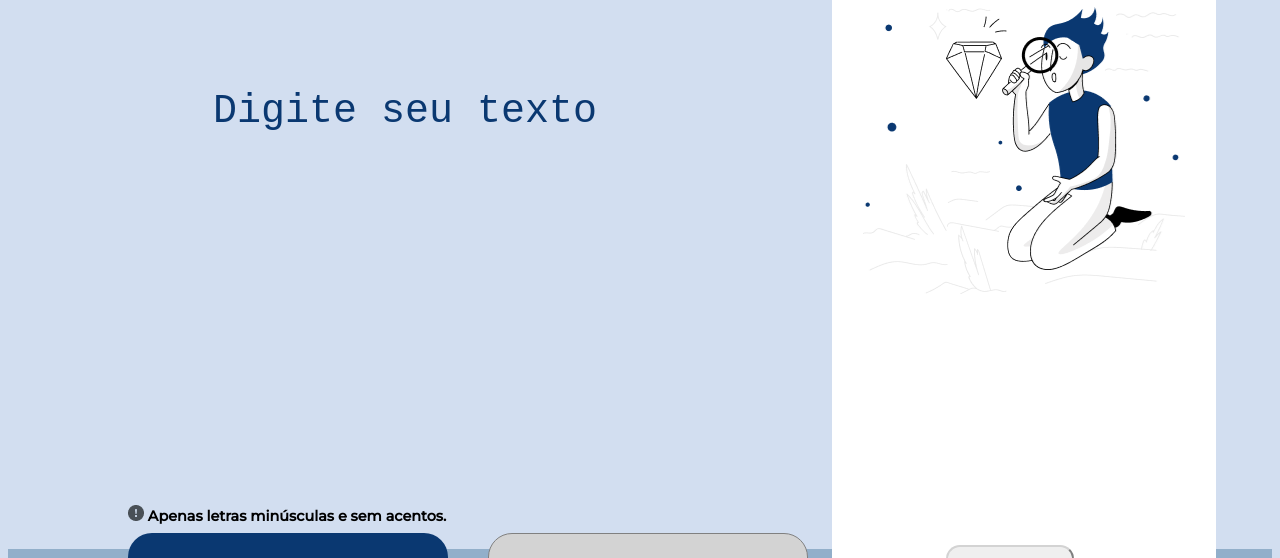
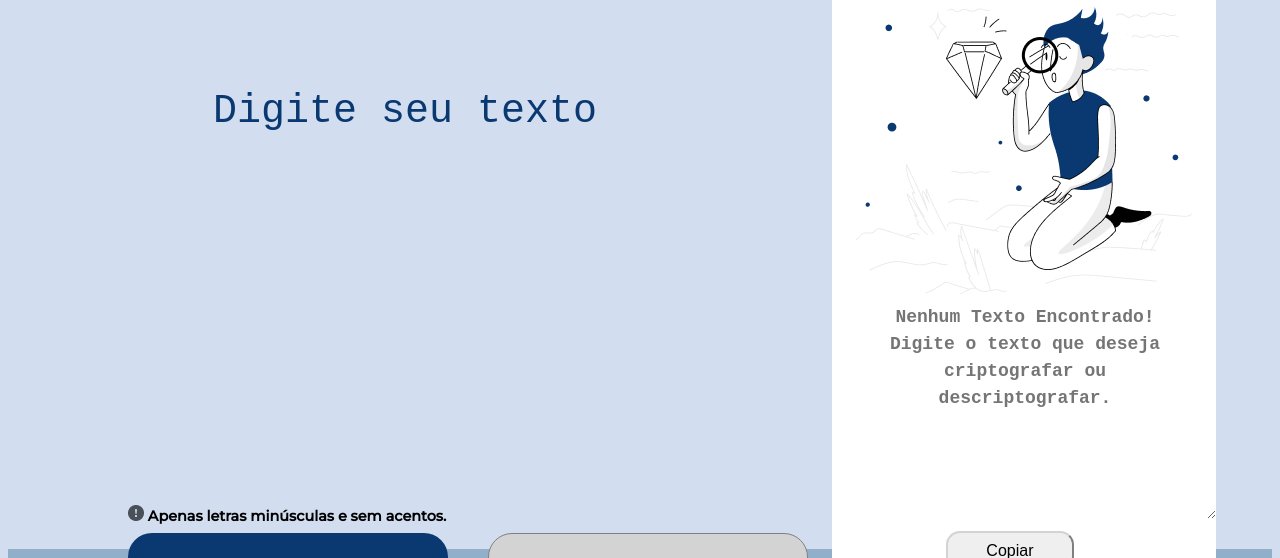
Before and after one commit to Regis-Si1va/Challenge_Codificador, a plain HTML site: page index.html in a window 1280 px wide. Shown: the part 147-705 px from the top of the page. Drawn offline with Linux system fonts and the light colour scheme.

Commit message:
placeholder update

```diff
--- a/index.html
+++ b/index.html
@@ -34,7 +34,7 @@
 			</section>
 
 			<section id="retangulo">
-				<input class="texto" placeholder="Nenhum Texto Encontrado!">
+				<textarea class="texto" placeholder="Nenhum Texto Encontrado! Digite o texto que deseja criptografar ou descriptografar."></textarea>
 				<button class= "copiar" onclick="copiar()">Copiar</button>
 			</section>
 
--- a/script.js
+++ b/script.js
@@ -13,6 +13,7 @@ function btnDesencriptar() {
 	const mensagem = desencriptar(cxMsg1.value);
 	cxMsg2.value = mensagem;
 	cxMsg2.style.background = "none";
+	cxMsg2.style.wordWrap = "initial";
 	cxMsg1.value = '';
 }
 
--- a/style.css
+++ b/style.css
@@ -117,19 +117,17 @@ header img {
 .texto {
 	border: none;
 	margin: 10% auto;
-	height: 60%;
-	padding: 10%;
+	width: 20em;
+	height: 80%;
+	font-size: 19px;
 	text-align: center;
-	font-size: 19px;
-	word-wrap: initial;
-	word-break: break-all;
 	background-image: url("produtos.png");
 	background-repeat: no-repeat;
 	background-position: center 1em, left top;
 }
 
 #retangulo {
-	display: flex;
+	display: inline-flex;
 	border: none;
 	position: absolute;
 	width: 30%;
@@ -140,17 +138,27 @@ header img {
 	border-radius: 32px;
 }
 
+#retangulo p {
+	margin-top: 95%;
+	text-align: center;
+}
+
 .texto::placeholder {
 	position: absolute;
 	margin-top: 86%;
+	margin-left: 10%;
+	margin-right: 10%;
+	text-align: center;
 	font-size: 18px;
+	line-height: 1.5em;
 	background:  transparent;
+	font-weight: bold;
 }
 
 .copiar {
 	position: absolute;
 	right: 37%;
-	top: 90%;
+	top: 88%;
 	width: 8rem;
 	height: 2.5rem;
 	font-size: 16px;
```
